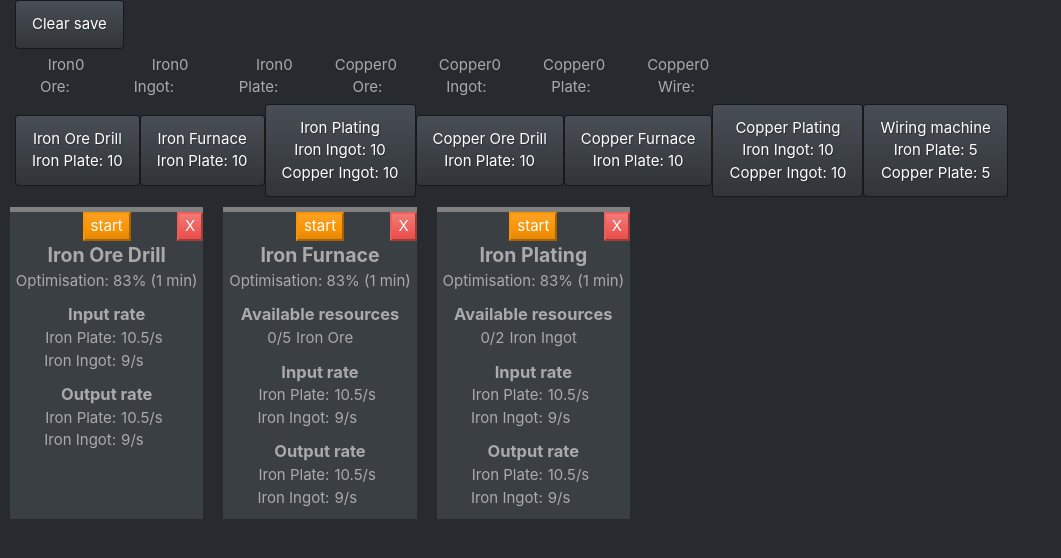
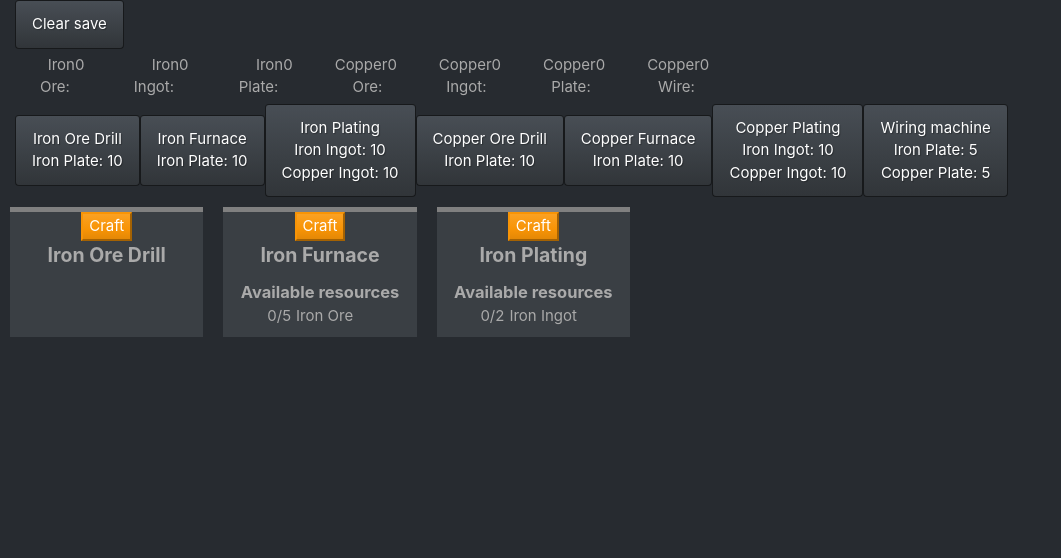
Before and after one commit to charlesbl/factory-game, a React (Create React App) app: page / in a window 1280 px wide. Shown: the top 558 px of the page, without its empty margins (0-1061 px from the left). Built offline with nearby package versions, Linux system fonts and the light colour scheme.

Commit message:
Manual craft

```diff
--- a/src/Game/Factory.js
+++ b/src/Game/Factory.js
@@ -2,10 +2,10 @@ import Machine from './Machine'
 import Inventory from './Inventory'
 import Id from './Id';
 
-class Factory extends Id{
+class Factory extends Id {
     constructor(save) {
         super();
-        if(save === undefined) {
+        if (save === undefined) {
             this.machines = [];
             this.inventory = new Inventory();
         } else {
@@ -27,6 +27,12 @@ class Factory extends Id{
         return machine;
     }
 
+    buildManualMachine(machineCraft) {
+        var machine = this.buildMachine(machineCraft);
+        machine.manual = true;
+        return machine;
+    }
+
     destroyMachine(machine) {
         this.machines = this.machines.filter((elem) => {
             return elem !== machine;
--- a/src/Game/Game.js
+++ b/src/Game/Game.js
@@ -43,11 +43,11 @@ class Game {
     lastTime;
 
     constructor(save) {
-        if(save === undefined) {
+        if (save === undefined) {
             var factory = new Factory();
-            factory.buildMachine(machineCrafts.ironOreDrill).togglePause();
-            factory.buildMachine(machineCrafts.ironFurnace).togglePause();
-            factory.buildMachine(machineCrafts.ironPlating).togglePause();
+            factory.buildManualMachine(machineCrafts.ironOreDrill);
+            factory.buildManualMachine(machineCrafts.ironFurnace);
+            factory.buildManualMachine(machineCrafts.ironPlating);
             this.factories.push(factory);
         } else {
             this.factories = save.factories.map((factorySave) => new Factory(factorySave));
@@ -73,7 +73,7 @@ class Game {
 
     static getCraftById(id) {
         var req = Object.entries(crafts).filter(([name, craft]) => craft.id === id);
-        if(req.length !== 1) {
+        if (req.length !== 1) {
             throw new Error("Craft id: " + id + " not found");
         }
         return req[0][1];
@@ -81,7 +81,7 @@ class Game {
 
     static getItemById(id) {
         var req = Object.entries(items).filter(([name, item]) => item.id === id);
-        if(req.length !== 1) {
+        if (req.length !== 1) {
             throw new Error("Item id: " + id + " not found");
         }
         return req[0][1];
--- a/src/Game/Machine.js
+++ b/src/Game/Machine.js
@@ -1,11 +1,15 @@
 import Id from "./Id";
 import Game from "./Game";
+
+const MANUAL_CRAFT_MIN = 500;
+const MANUAL_CRAFT_MAX = 1500;
 
 class Machine extends Id {
     constructor(name, craft, factory, save) {
         super();
         this.factory = factory;
-        if(save === undefined) {
+        this.manual = false;
+        if (save === undefined) {
             this.name = name;
             this.pause = false;
             this.craft = craft;
@@ -17,6 +21,7 @@ class Machine extends Id {
             this.craft = Game.getCraftById(save.craftId);
             this.currentCraftDuration = save.currentCraftDuration;
             this.isCrafting = save.isCrafting;
+            this.manual = save.manual;
         }
     }
 
@@ -26,7 +31,8 @@ class Machine extends Id {
             pause: this.pause,
             currentCraftDuration: this.currentCraftDuration,
             isCrafting: this.isCrafting,
-            craftId: this.craft.id
+            craftId: this.craft.id,
+            manual: this.manual
         };
     }
 
@@ -37,7 +43,7 @@ class Machine extends Id {
 
     endCraft() {
         this.craft.produce(this.factory);
-        if(this.craft.canCraft(this.factory)) {
+        if (this.craft.canCraft(this.factory)) {
             this.startCraft();
             this.currentCraftDuration -= this.craft.duration;
         } else {
@@ -51,22 +57,29 @@ class Machine extends Id {
     }
 
     update(delta) {
-        if(!this.pause) {
+        if (!this.manual && !this.pause) {
+            this.forward(delta);
+        }
+    }
 
-            if(!this.isCrafting && this.craft.canCraft(this.factory)) {
+    manualUpdate(delta) {
+        this.forward(Math.random() * (MANUAL_CRAFT_MAX - MANUAL_CRAFT_MIN) + MANUAL_CRAFT_MIN);
+    }
+
+    forward(delta) {
+        if (!this.isCrafting && this.craft.canCraft(this.factory)) {
             this.startCraft();
         }
 
-            if(this.isCrafting) {
+        if (this.isCrafting) {
             this.currentCraftDuration += delta;
         }
 
-            while(1) {
-                if(this.isCraftFinished()) {
+        while (1) {
+            if (this.isCraftFinished()) {
                 this.endCraft();
             } else {
                 break;
-                }
             }
         }
     }
--- a/src/Views/MachineView.js
+++ b/src/Views/MachineView.js
@@ -17,24 +17,25 @@ class MachineView extends React.Component {
     }
 
     render() {
-        var availableResources;
-        if (this.props.machine.craft.input.length > 0) {
-            availableResources = (
-                <div className="available-resources">
-                    <div className="subtitle">Available resources</div>
-                    {this.props.machine.craft.input.map((itemStack => this.renderAvailableResources(itemStack)))}
-                </div>
-            );
-        }
+        var availableResources = this.props.machine.craft.input.length > 0 ?
+            <div className="available-resources">
+                <div className="subtitle">Available resources</div>
+                {this.props.machine.craft.input.map((itemStack => this.renderAvailableResources(itemStack)))}
+            </div> : "";
+        var destroyBtn = !this.props.machine.manual ? <button onClick={() => this.props.machine.destroy()} className="btn-danger btn-delete">X</button> : "";
+        var pauseBtn = !this.props.machine.manual ? <button onClick={() => this.props.machine.togglePause()} className="btn-warning btn-pause">{this.props.machine.pause ? "start" : "pause"}</button> : "";
+        var craftBtn = this.props.machine.manual ? <button onClick={() => this.props.machine.manualUpdate()} className="btn-warning btn-pause">Craft</button> : "";
         return (
             <div className="machine">
                 <progress className="progress" max={100} value={this.props.machine.getPercentage()}></progress>
-                <button onClick={() => this.props.machine.destroy()} className="btn-danger btn-delete">X</button>
-                <button onClick={() => this.props.machine.togglePause()} className="btn-warning btn-pause">{this.props.machine.pause ? "start" : "pause"}</button>
+                {destroyBtn}
+                {pauseBtn}
+                {craftBtn}
                 <div className="name">{this.props.machine.name}</div>
-                <div>Optimisation: 83% (1 min)</div>
 
                 {availableResources}
+                {/*
+                <div>Optimization: 83% (1 min)</div>
                 <div className="rate">
                     <div className="subtitle">Input rate</div>
                     <div className="row no-gutters">
@@ -66,6 +67,7 @@ class MachineView extends React.Component {
                         <div className="col-5 text-left">9/s</div>
                     </div>
                 </div>
+                */}
             </div>
         );
     }
```
Lines whose indentation alone changed are shown as unchanged.
